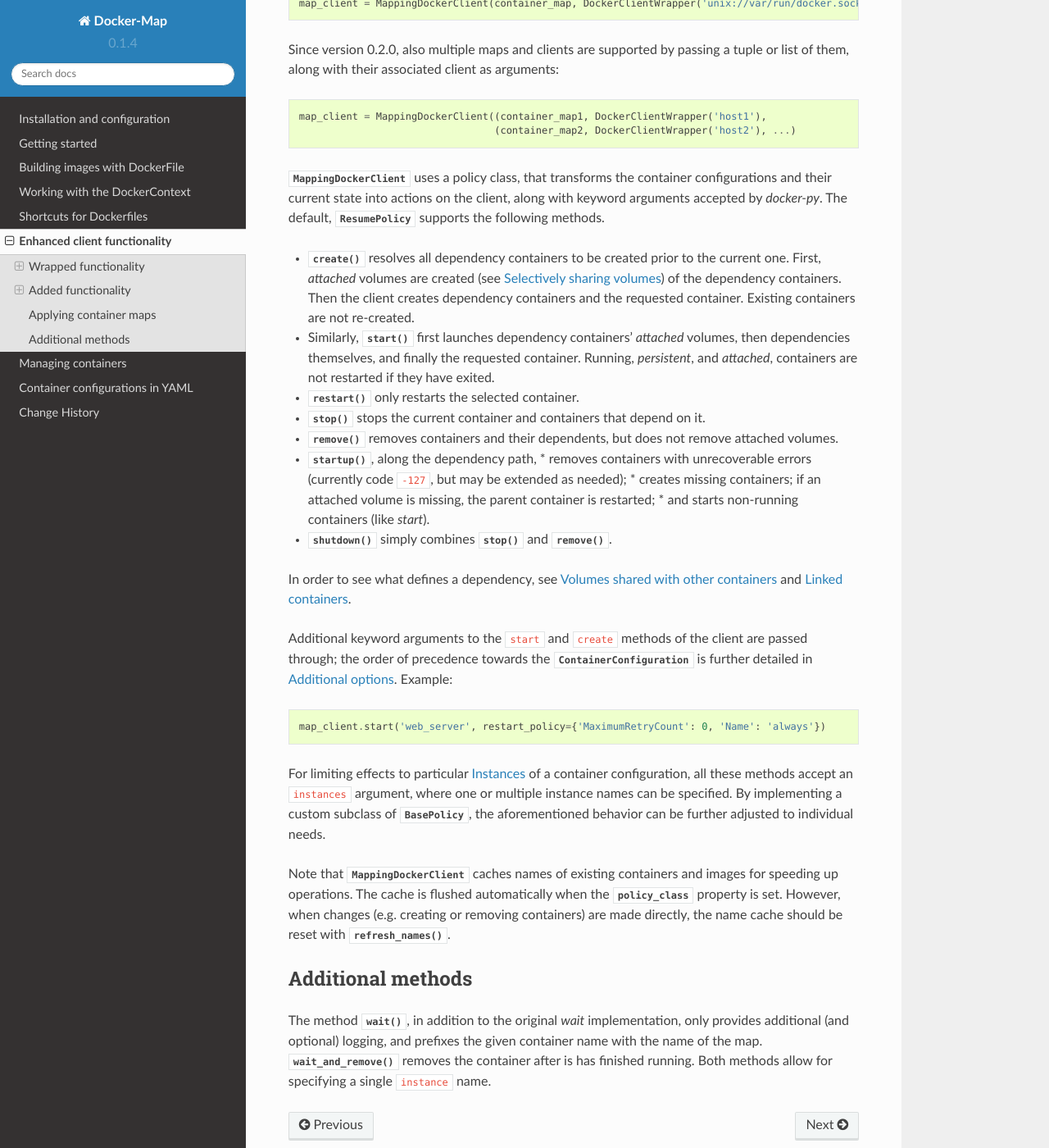
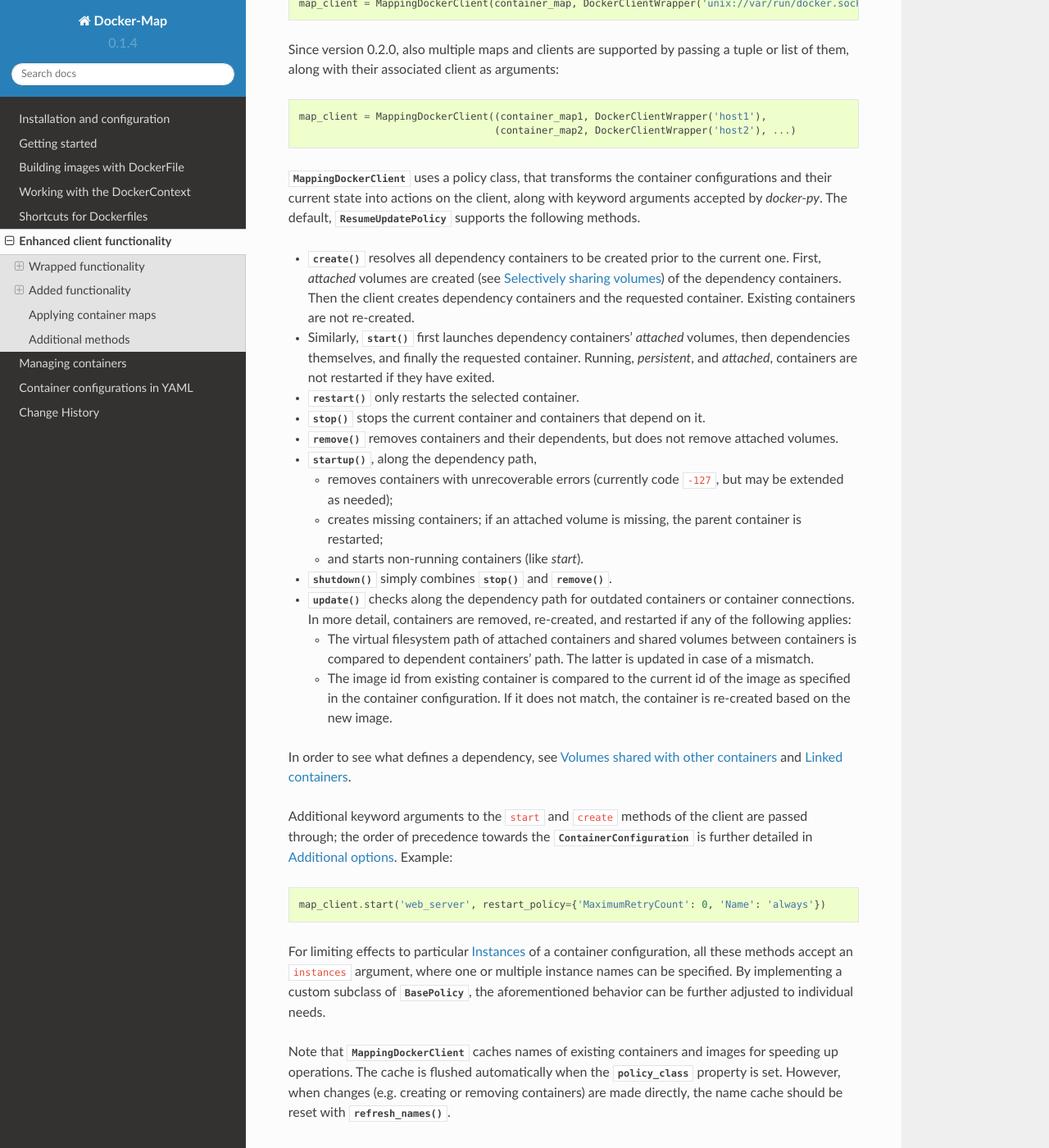
Before and after one commit to merll/docker-map, a Sphinx documentation site: the page built from docs/guide/containers/client.rst, in a window 1280 px wide and 1400 px high, scrolled down 2058 px. Shown: the whole window at 82% size. Built offline with Sphinx 7.4.7 and the Read the Docs theme 2.0.0, drawn with Linux system fonts in a browser that asks for light colours.

Commit message:
Doc(string) updates.

```diff
--- a/docs/changes.rst
+++ b/docs/changes.rst
@@ -6,6 +6,7 @@ Change History
 0.2.0
 -----
 * Moved container handling logic to policy classes.
+* Added ``startup``, ``shutdown``, and ``update`` actions, referring to variable policy implementations.
 * Added ``persistent`` flag to container configurations to differentiate during cleanup processes.
 * Added methods for merging container maps and configurations.
 * More flexible logging.
--- a/docs/guide/containers/client.rst
+++ b/docs/guide/containers/client.rst
@@ -99,7 +99,7 @@ associated client as arguments::
 
 :class:`~dockermap.map.client.MappingDockerClient` uses a policy class, that transforms the container configurations
 and their current state into actions on the client, along with keyword arguments accepted by `docker-py`.
-The default, :class:`~dockermap.map.policy.resume.ResumePolicy` supports the following methods.
+The default, :class:`~dockermap.map.policy.resume.ResumeUpdatePolicy` supports the following methods.
 
 * :meth:`~dockermap.map.client.MappingDockerClient.create` resolves all dependency containers to be created prior to
   the current one. First, `attached` volumes are created (see :ref:`attached-volumes`) of the dependency containers.
@@ -112,11 +112,20 @@ The default, :class:`~dockermap.map.policy.resume.ResumePolicy` supports the fol
 * :meth:`~dockermap.map.client.MappingDockerClient.remove` removes containers and their dependents, but does not
   remove attached volumes.
 * :meth:`~dockermap.map.client.MappingDockerClient.startup`, along the dependency path,
+
   * removes containers with unrecoverable errors (currently code ``-127``, but may be extended as needed);
   * creates missing containers; if an attached volume is missing, the parent container is restarted;
   * and starts non-running containers (like `start`).
 * :meth:`~dockermap.map.client.MappingDockerClient.shutdown` simply combines
   :meth:`~dockermap.map.client.MappingDockerClient.stop` and :meth:`~dockermap.map.client.MappingDockerClient.remove`.
+* :meth:`~dockermap.map.client.MappingDockerClient.update` checks along the dependency path for outdated containers or
+  container connections. In more detail, containers are removed, re-created, and restarted if any of the following
+  applies:
+
+  * The virtual filesystem path of attached containers and shared volumes between containers is compared to dependent
+    containers' path. The latter is updated in case of a mismatch.
+  * The image id from existing container is compared to the current id of the image as specified in the container
+    configuration. If it does not match, the container is re-created based on the new image.
 
 In order to see what defines a dependency, see :ref:`shared-volumes-containers` and :ref:`linked-containers`.
 
--- a/docs/guide/containers/maps.rst
+++ b/docs/guide/containers/maps.rst
@@ -293,7 +293,7 @@ Example
 ^^^^^^^
 .. NOTE::
    The following example assumes that actions on containers are determined using the default policy class
-   :class:`~dockermap.map.policy.resume.ResumePolicy`.
+   :class:`~dockermap.map.policy.resume.ResumeUpdatePolicy`.
 
 This is a brief example, given a web server that communicates with two app instances of the same image over unix domain
 sockets::
```
Also changed, not shown: other parts of docs/guide/containers/maps.rst (+2 -2 lines), README.md (+5 -1 lines), 2 other files.
